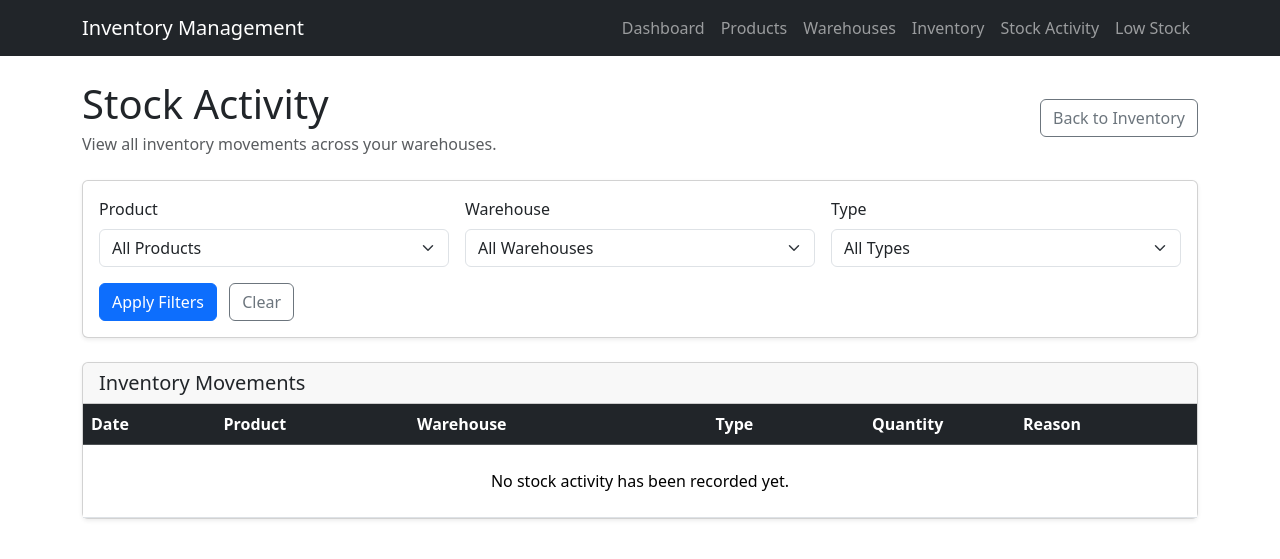
After one commit to James2c/inventory-warehouse, a Django app: page /adjustments/ in a window 1280 px wide. The commit adds this page. Shown: the top 559 px of the page. Run offline with Django 5.2, Linux system fonts and the light colour scheme; data that the repository does not hold is empty.

Commit message:
Add Stock Activity page with filtering

```diff
--- a/inventory/templates/inventory/base.html
+++ b/inventory/templates/inventory/base.html
@@ -41,6 +41,10 @@
                     Inventory
                 </a>
 
+                <a class="nav-link" href="{% url 'stock_activity' %}">
+                    Stock Activity
+                </a>
+
                 <a class="nav-link" href="{% url 'low_stock' %}">
                     Low Stock
                 </a>
--- /dev/null
+++ b/inventory/templates/inventory/stock_activity.html
@@ -0,0 +1,404 @@
+{% extends "inventory/base.html" %}
+
+{% block title %}
+    Stock Activity
+{% endblock %}
+
+{% block content %}
+
+<div class="d-flex justify-content-between align-items-center mb-4">
+
+    <div>
+
+        <h1 class="mb-1">
+            Stock Activity
+        </h1>
+
+        <p class="text-muted mb-0">
+            View all inventory movements across your warehouses.
+        </p>
+
+    </div>
+
+    <a
+        href="{% url 'inventory_list' %}"
+        class="btn btn-outline-secondary"
+    >
+        Back to Inventory
+    </a>
+
+</div>
+
+
+<div class="card shadow-sm mb-4">
+
+    <div class="card-body">
+
+        <form method="get">
+
+            <div class="row g-3 align-items-end">
+
+                <!-- Product -->
+
+                <div class="col-md-4">
+
+                    <label
+                        for="product"
+                        class="form-label"
+                    >
+                        Product
+                    </label>
+
+                    <select
+                        name="product"
+                        id="product"
+                        class="form-select"
+                    >
+
+                        <option value="">
+                            All Products
+                        </option>
+
+                        {% for product in products %}
+
+                            <option
+                                value="{{ product.id }}"
+                                {% if selected_product == product.id|stringformat:"s" %}
+                                    selected
+                                {% endif %}
+                            >
+                                {{ product.name }}
+                            </option>
+
+                        {% endfor %}
+
+                    </select>
+
+                </div>
+
+
+                <!-- Warehouse -->
+
+                <div class="col-md-4">
+
+                    <label
+                        for="warehouse"
+                        class="form-label"
+                    >
+                        Warehouse
+                    </label>
+
+                    <select
+                        name="warehouse"
+                        id="warehouse"
+                        class="form-select"
+                    >
+
+                        <option value="">
+                            All Warehouses
+                        </option>
+
+                        {% for warehouse in warehouses %}
+
+                            <option
+                                value="{{ warehouse.id }}"
+                                {% if selected_warehouse == warehouse.id|stringformat:"s" %}
+                                    selected
+                                {% endif %}
+                            >
+                                {{ warehouse.name }}
+                            </option>
+
+                        {% endfor %}
+
+                    </select>
+
+                </div>
+
+
+                <!-- Type -->
+
+                <div class="col-md-4">
+
+                    <label
+                        for="type"
+                        class="form-label"
+                    >
+                        Type
+                    </label>
+
+                    <select
+                        name="type"
+                        id="type"
+                        class="form-select"
+                    >
+
+                        <option value="">
+                            All Types
+                        </option>
+
+                        <option
+                            value="IN"
+                            {% if selected_type == "IN" %}
+                                selected
+                            {% endif %}
+                        >
+                            Stock In
+                        </option>
+
+                        <option
+                            value="OUT"
+                            {% if selected_type == "OUT" %}
+                                selected
+                            {% endif %}
+                        >
+                            Stock Out
+                        </option>
+
+                    </select>
+
+                </div>
+
+
+                <!-- Buttons -->
+
+                <div class="col-12">
+
+                    <button
+                        type="submit"
+                        class="btn btn-primary"
+                    >
+                        Apply Filters
+                    </button>
+
+                    <a
+                        href="{% url 'stock_activity' %}"
+                        class="btn btn-outline-secondary ms-2"
+                    >
+                        Clear
+                    </a>
+
+                </div>
+
+            </div>
+
+        </form>
+
+    </div>
+
+</div>
+
+
+<div class="card shadow-sm">
+
+    <div class="card-header">
+
+        <h5 class="mb-0">
+            Inventory Movements
+        </h5>
+
+    </div>
+
+
+    <div class="card-body p-0">
+
+        <div class="table-responsive">
+
+            <table class="table table-hover mb-0">
+
+                <thead class="table-dark">
+
+                    <tr>
+
+                        <th>
+                            Date
+                        </th>
+
+                        <th>
+                            Product
+                        </th>
+
+                        <th>
+                            Warehouse
+                        </th>
+
+                        <th class="text-center">
+                            Type
+                        </th>
+
+                        <th class="text-center">
+                            Quantity
+                        </th>
+
+                        <th>
+                            Reason
+                        </th>
+
+                    </tr>
+
+                </thead>
+
+
+                <tbody>
+
+                    {% for activity in activities %}
+
+                        <tr>
+
+                            <td>
+                                {{ activity.created_at|date:"M d, Y H:i" }}
+                            </td>
+
+
+                            <td>
+
+                                <a
+                                    href="{% url 'product_detail' activity.inventory.product.id %}"
+                                    class="text-decoration-none fw-semibold"
+                                >
+                                    {{ activity.inventory.product.name }}
+                                </a>
+
+                            </td>
+
+
+                            <td>
+
+                                <a
+                                    href="{% url 'warehouse_detail' activity.inventory.warehouse.id %}"
+                                    class="text-decoration-none"
+                                >
+                                    {{ activity.inventory.warehouse.name }}
+                                </a>
+
+                            </td>
+
+
+                            <td class="text-center">
+
+                                {% if activity.adjustment_type == "IN" %}
+
+                                    <span class="badge bg-success">
+                                        Stock In
+                                    </span>
+
+                                {% else %}
+
+                                    <span class="badge bg-danger">
+                                        Stock Out
+                                    </span>
+
+                                {% endif %}
+
+                            </td>
+
+
+                            <td class="text-center fw-semibold">
+
+                                {% if activity.adjustment_type == "IN" %}
+
+                                    <span class="text-success">
+                                        +{{ activity.quantity }}
+                                    </span>
+
+                                {% else %}
+
+                                    <span class="text-danger">
+                                        -{{ activity.quantity }}
+                                    </span>
+
+                                {% endif %}
+
+                            </td>
+
+
+                            <td>
+                                {{ activity.reason|default:"—" }}
+                            </td>
+
+                        </tr>
+
+                    {% empty %}
+
+                        <tr>
+
+                            <td
+                                colspan="6"
+                                class="text-center py-4"
+                            >
+                                No stock activity has been recorded yet.
+                            </td>
+
+                        </tr>
+
+                    {% endfor %}
+
+                </tbody>
+
+            </table>
+
+        </div>
+
+    </div>
+
+</div>
+
+
+{% if page_obj.has_other_pages %}
+
+    <div class="card-footer">
+
+        <nav aria-label="Stock activity pagination">
+
+            <ul class="pagination justify-content-center mb-0">
+
+                {% if page_obj.has_previous %}
+
+                    <li class="page-item">
+
+                        <a
+                            class="page-link"
+                            href="?page={{ page_obj.previous_page_number }}{% if selected_product %}&product={{ selected_product }}{% endif %}{% if selected_warehouse %}&warehouse={{ selected_warehouse }}{% endif %}{% if selected_type %}&type={{ selected_type }}{% endif %}"
+                        >
+                            Previous
+                        </a>
+
+                    </li>
+
+                {% endif %}
+
+
+                <li class="page-item active">
+
+                    <span class="page-link">
+                        Page {{ page_obj.number }} of {{ page_obj.paginator.num_pages }}
+                    </span>
+
+                </li>
+
+
+                {% if page_obj.has_next %}
+
+                    <li class="page-item">
+
+                        <a
+                            class="page-link"
+                            href="?page={{ page_obj.next_page_number }}{% if selected_product %}&product={{ selected_product }}{% endif %}{% if selected_warehouse %}&warehouse={{ selected_warehouse }}{% endif %}{% if selected_type %}&type={{ selected_type }}{% endif %}"
+                        >
+                            Next
+                        </a>
+
+                    </li>
+
+                {% endif %}
+
+            </ul>
+
+        </nav>
+
+    </div>
+
+{% endif %}
+
+
+{% endblock %}
--- a/inventory/urls.py
+++ b/inventory/urls.py
@@ -96,6 +96,12 @@ urlpatterns = [
     ),
 
     path(
+        "adjustments/",
+        views.stock_activity,
+        name="stock_activity",
+    ),
+
+    path(
         "warehouses/<int:warehouse_id>/edit/",
         views.warehouse_edit,
         name="warehouse_edit",
--- a/inventory/views.py
+++ b/inventory/views.py
@@ -689,3 +689,58 @@ def stock_transfer(request):
             "form": form,
         },
     )
+
+
+def stock_activity(request):
+
+    activities = (
+        StockAdjustment.objects
+        .select_related(
+            "inventory__product",
+            "inventory__warehouse",
+        )
+        .order_by("-created_at")
+    )
+
+    products = Product.objects.order_by("name")
+
+    warehouses = Warehouse.objects.order_by("name")
+
+    selected_product = request.GET.get("product", "")
+    selected_warehouse = request.GET.get("warehouse", "")
+    selected_type = request.GET.get("type", "")
+
+    if selected_product:
+        activities = activities.filter(
+            inventory__product_id=selected_product
+        )
+
+    if selected_warehouse:
+        activities = activities.filter(
+            inventory__warehouse_id=selected_warehouse
+        )
+
+    if selected_type:
+        activities = activities.filter(
+            adjustment_type=selected_type
+        )
+
+    paginator = Paginator(activities, 10)
+
+    page_number = request.GET.get("page")
+
+    page_obj = paginator.get_page(page_number)
+
+    return render(
+        request,
+        "inventory/stock_activity.html",
+        {
+            "activities": page_obj,
+            "page_obj": page_obj,
+            "products": products,
+            "warehouses": warehouses,
+            "selected_product": selected_product,
+            "selected_warehouse": selected_warehouse,
+            "selected_type": selected_type,
+        },
+    )
```
